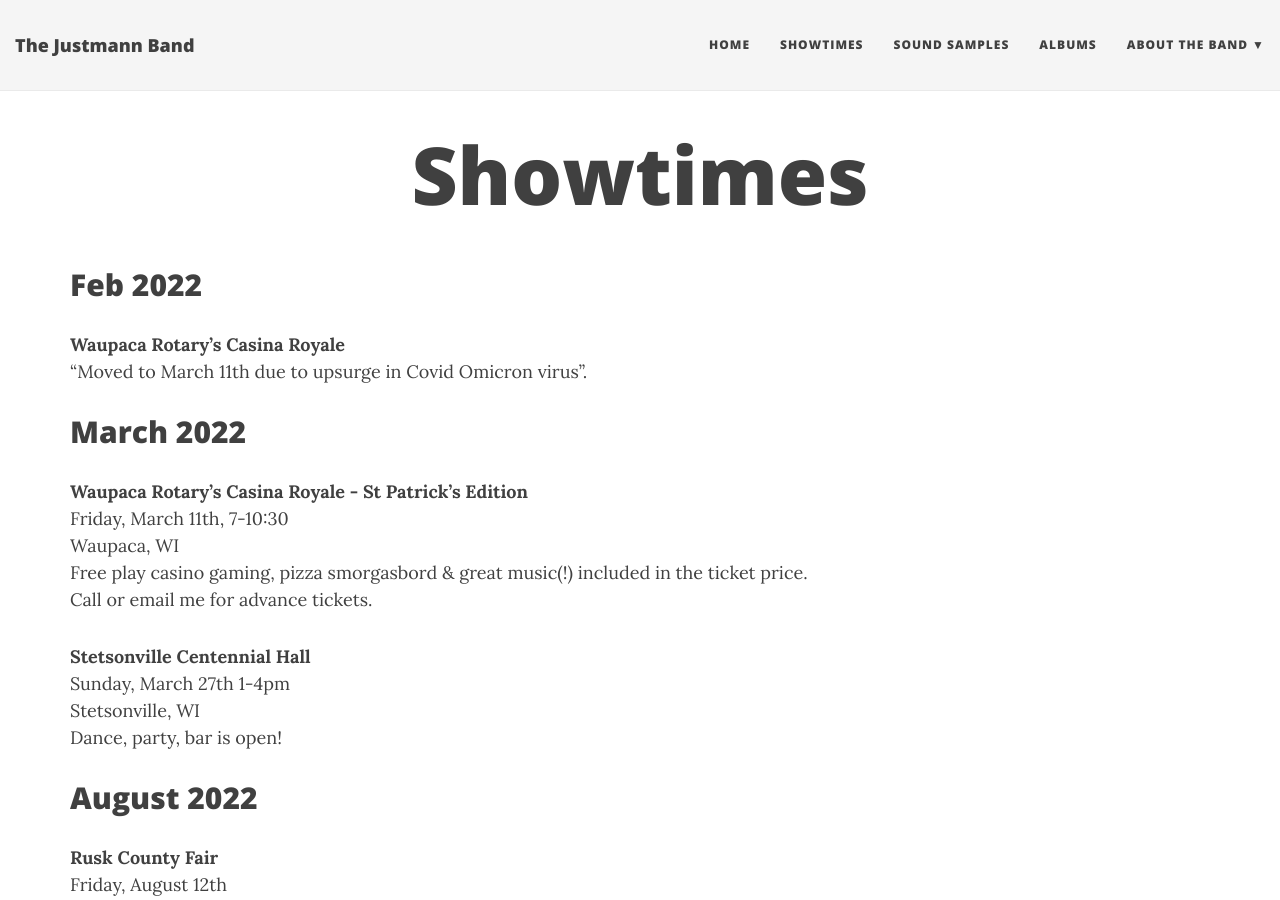
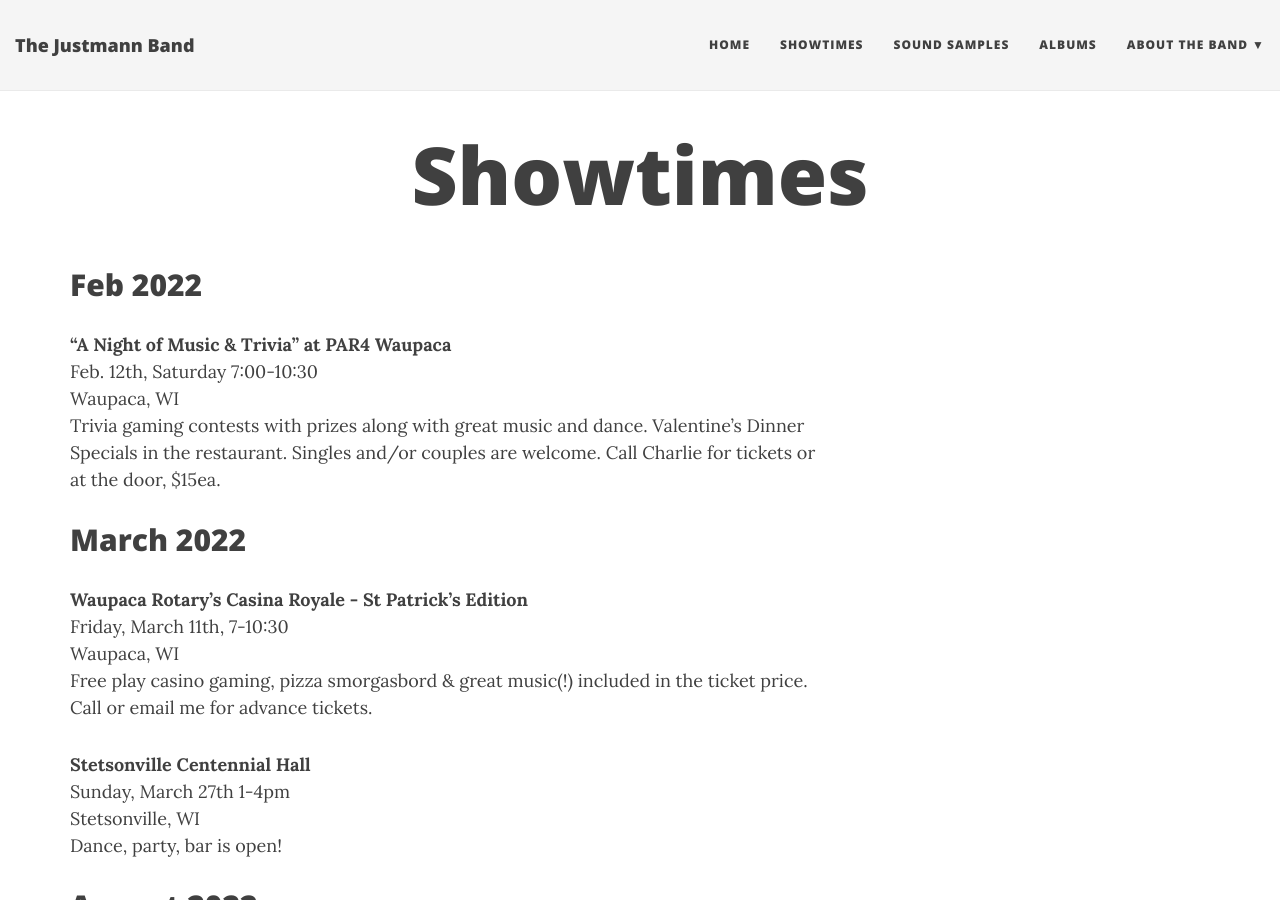
Before and after one commit to jcoenen/justmannband.com, a Jekyll site: the page built from showtimes.md, in a window 1280 px wide and 900 px high. Built offline with Jekyll 4.4.1, drawn with Linux system fonts in a browser that asks for light colours; nearby versions of some CDN libraries.

Commit message:
Update showtimes.md

```diff
--- a/showtimes.md
+++ b/showtimes.md
@@ -5,8 +5,10 @@ subtitle:
 ---
 
 ## Feb 2022
-**Waupaca Rotary's Casina Royale**
-"Moved to March 11th due to upsurge in Covid Omicron virus".
+**"A Night of Music & Trivia" at PAR4 Waupaca**
+Feb. 12th, Saturday 7:00-10:30
+Waupaca, WI
+Trivia gaming contests with prizes along with great music and dance. Valentine's Dinner Specials in the restaurant. Singles and/or couples are welcome. Call Charlie for tickets or at the door, $15ea.
 
 ## March 2022
 **Waupaca Rotary's Casina Royale - St Patrick's Edition**
```
